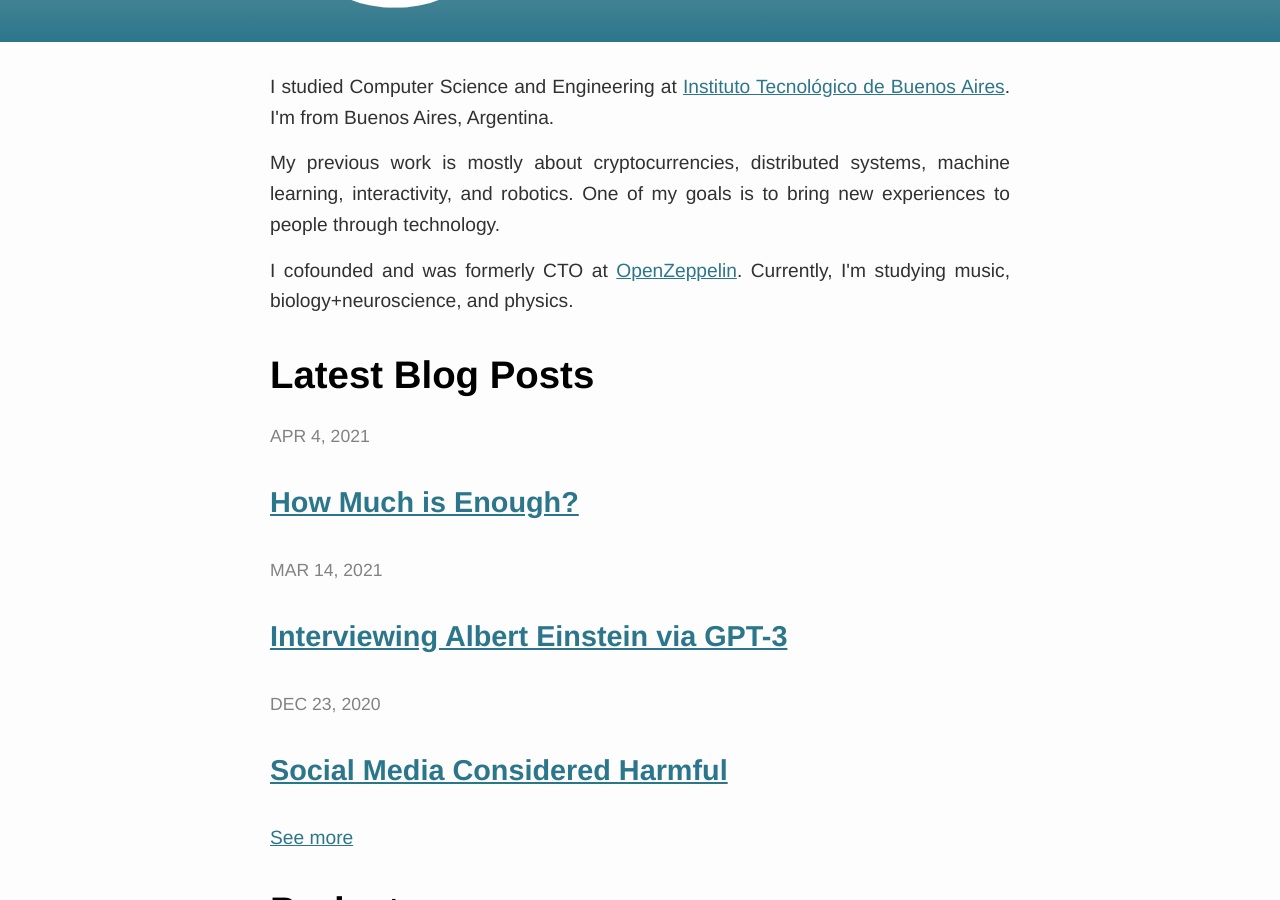
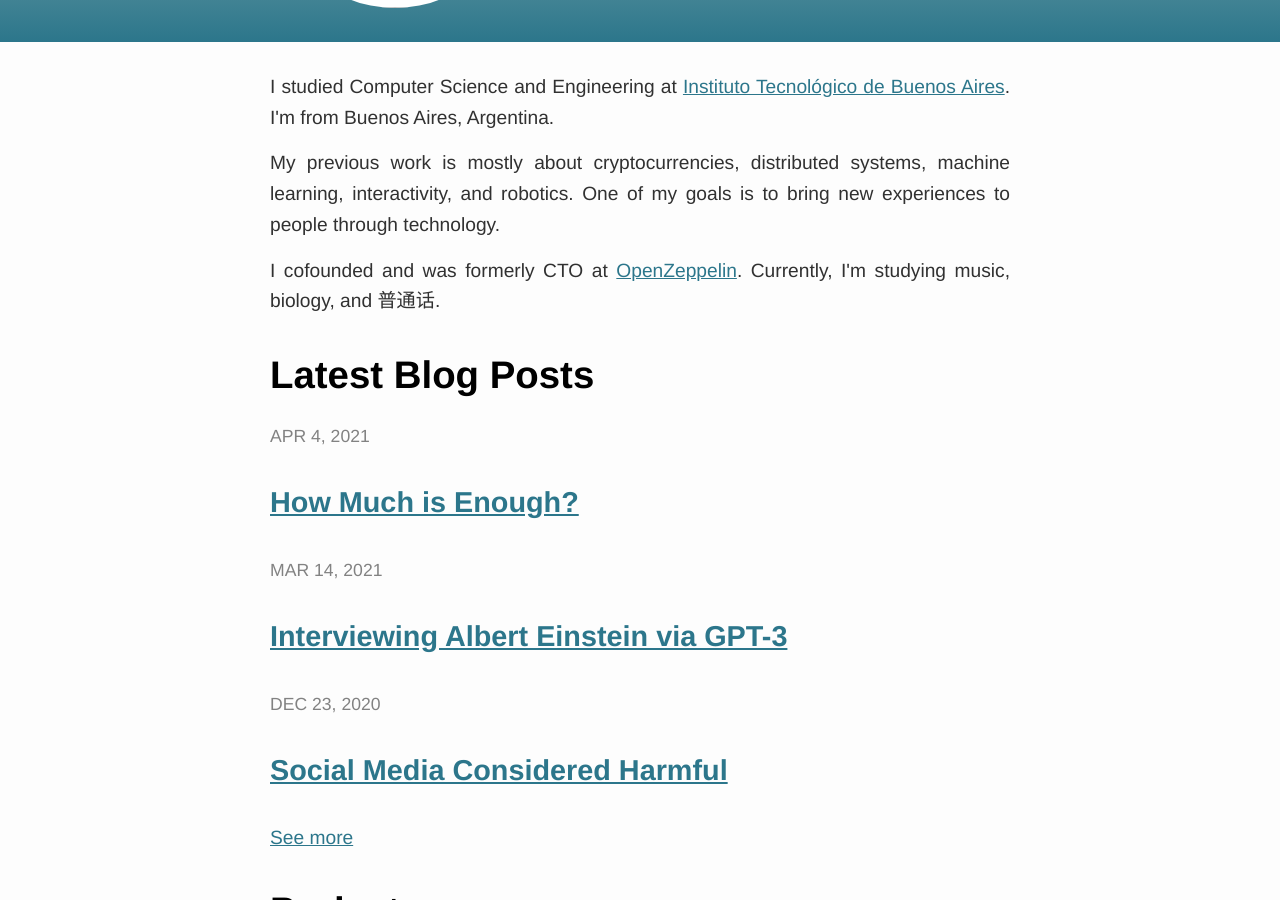
Before and after one commit to tobyornottobe/maraoz.github.io, a Jekyll site: the page built from index.html, in a window 1280 px wide and 900 px high, scrolled down 358 px. Built offline with Jekyll 4.4.1, drawn with Linux system fonts in a browser that asks for light colours.

Commit message:
Update index.html

```diff
--- a/index.html
+++ b/index.html
@@ -11,7 +11,8 @@ layout: landing
   My previous work is mostly about cryptocurrencies, distributed systems, machine learning, interactivity, and robotics. One of my goals is to bring new experiences to people through technology.
   <p>
   </p>
-  I cofounded and was formerly CTO at <a href="https://openzeppelin.com/">OpenZeppelin</a>. Currently, I'm studying music, biology+neuroscience, and physics.
+  I cofounded and was formerly CTO at <a href="https://openzeppelin.com/">OpenZeppelin</a>.
+  Currently, I'm studying music, biology, and 普通话.
   </p>
   <h1>Latest Blog Posts</h1>
   <style>
```
